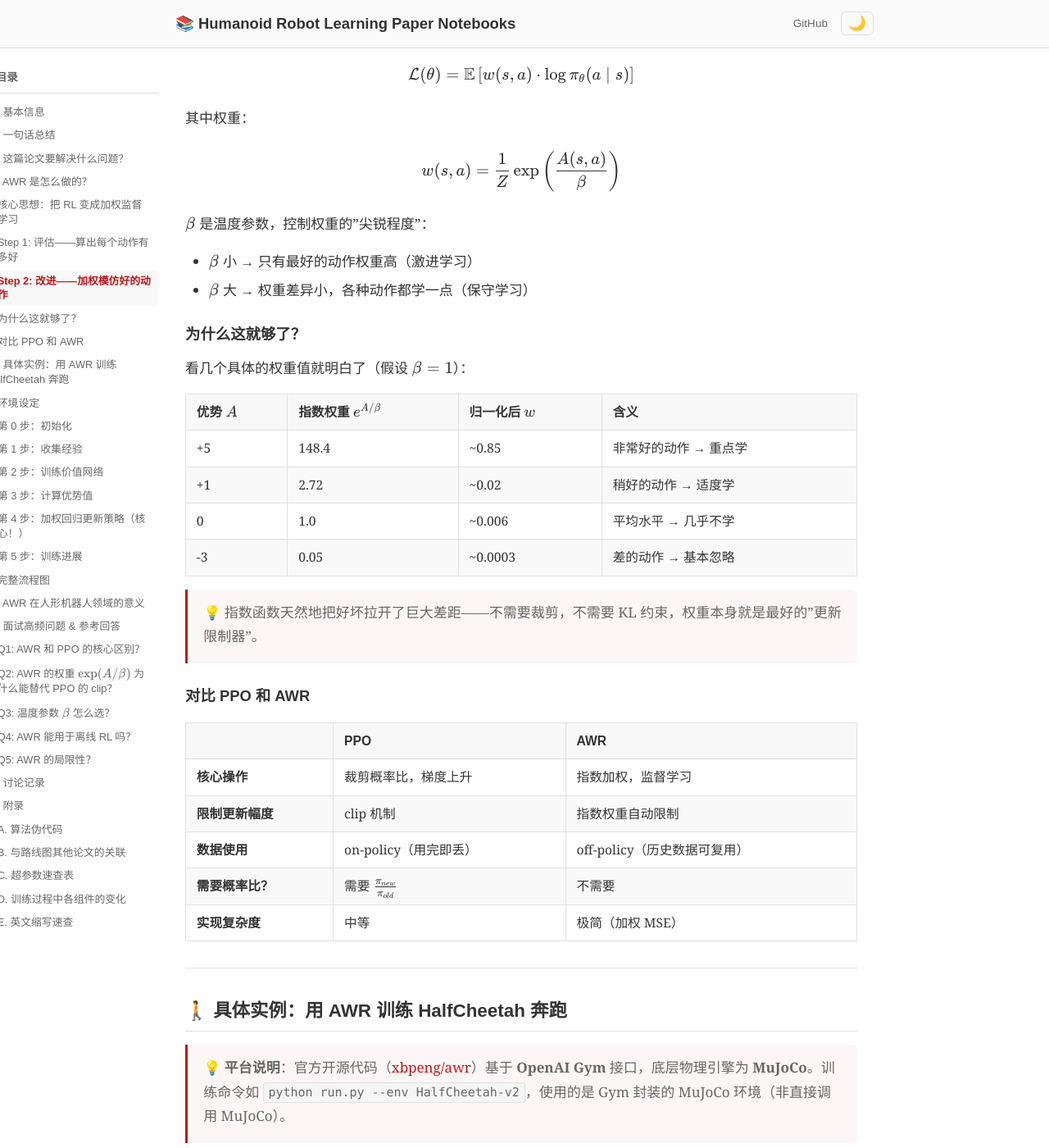
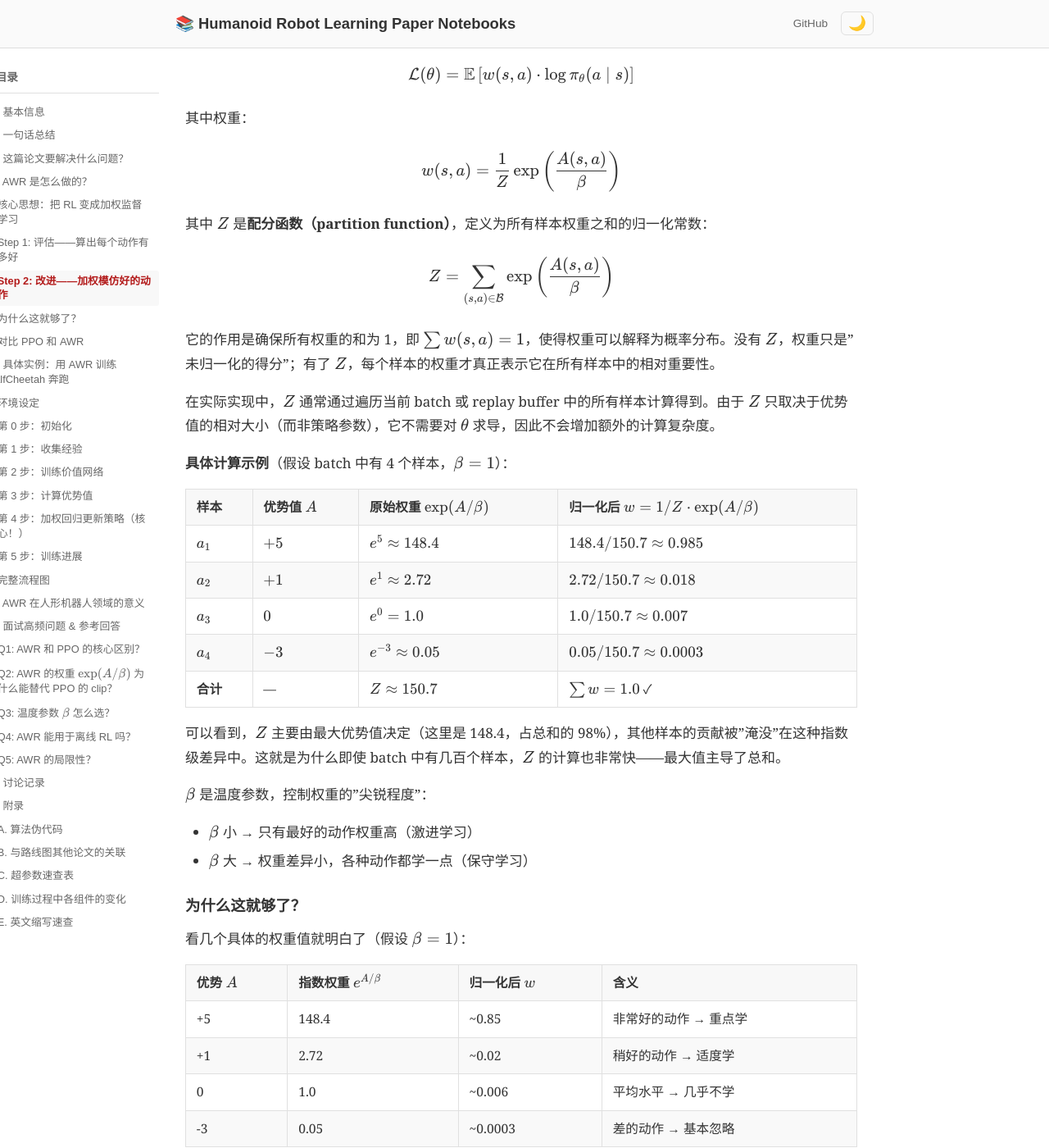
Before and after one commit to ImChong/Humanoid_Robot_Learning_Paper_Notebooks, a Jekyll site: the page built from papers/01_Foundational_RL/AWR_Advantage_Weighted_Regression/AWR_Advantage_Weighted_Regression.md, in a window 1280 px wide and 1400 px high, scrolled down 2053 px. Shown: the whole window at 82% size. Built offline with Jekyll 4.4.1, drawn with Linux system fonts in a browser that asks for light colours.

Commit message:
fix: AWR笔记补充权重函数Z参数说明及计算示例

```diff
--- a/papers/01_Foundational_RL/AWR_Advantage_Weighted_Regression/AWR_Advantage_Weighted_Regression.md
+++ b/papers/01_Foundational_RL/AWR_Advantage_Weighted_Regression/AWR_Advantage_Weighted_Regression.md
@@ -74,6 +74,26 @@ $$\mathcal{L}(\theta) = \mathbb{E}\left[ w(s,a) \cdot \log \pi_\theta(a \mid s)
 其中权重：
 
 $$w(s,a) = \frac{1}{Z} \exp\left(\frac{A(s,a)}{\beta}\right)$$
+
+其中 $Z$ 是**配分函数（partition function）**，定义为所有样本权重之和的归一化常数：
+
+$$Z = \sum_{(s,a) \in \mathcal{B}} \exp\left(\frac{A(s,a)}{\beta}\right)$$
+
+它的作用是确保所有权重的和为 1，即 $\sum w(s,a) = 1$，使得权重可以解释为概率分布。没有 $Z$，权重只是"未归一化的得分"；有了 $Z$，每个样本的权重才真正表示它在所有样本中的相对重要性。
+
+在实际实现中，$Z$ 通常通过遍历当前 batch 或 replay buffer 中的所有样本计算得到。由于 $Z$ 只取决于优势值的相对大小（而非策略参数），它不需要对 $\theta$ 求导，因此不会增加额外的计算复杂度。
+
+**具体计算示例**（假设 batch 中有 4 个样本，$\beta = 1$）：
+
+| 样本 | 优势值 $A$ | 原始权重 $\exp(A/\beta)$ | 归一化后 $w = 1/Z \cdot \exp(A/\beta)$ |
+|------|-----------|------------------------|--------------------------------------|
+| $a_1$ | $+5$ | $e^{5} \approx 148.4$ | $148.4 / 150.7 \approx 0.985$ |
+| $a_2$ | $+1$ | $e^{1} \approx 2.72$ | $2.72 / 150.7 \approx 0.018$ |
+| $a_3$ | $0$ | $e^{0} = 1.0$ | $1.0 / 150.7 \approx 0.007$ |
+| $a_4$ | $-3$ | $e^{-3} \approx 0.05$ | $0.05 / 150.7 \approx 0.0003$ |
+| **合计** | — | $Z \approx 150.7$ | $\sum w = 1.0$ ✓ |
+
+可以看到，$Z$ 主要由最大优势值决定（这里是 148.4，占总和的 98%），其他样本的贡献被"淹没"在这种指数级差异中。这就是为什么即使 batch 中有几百个样本，$Z$ 的计算也非常快——最大值主导了总和。
 
 $\beta$ 是温度参数，控制权重的"尖锐程度"：
 - $\beta$ 小 → 只有最好的动作权重高（激进学习）
```
